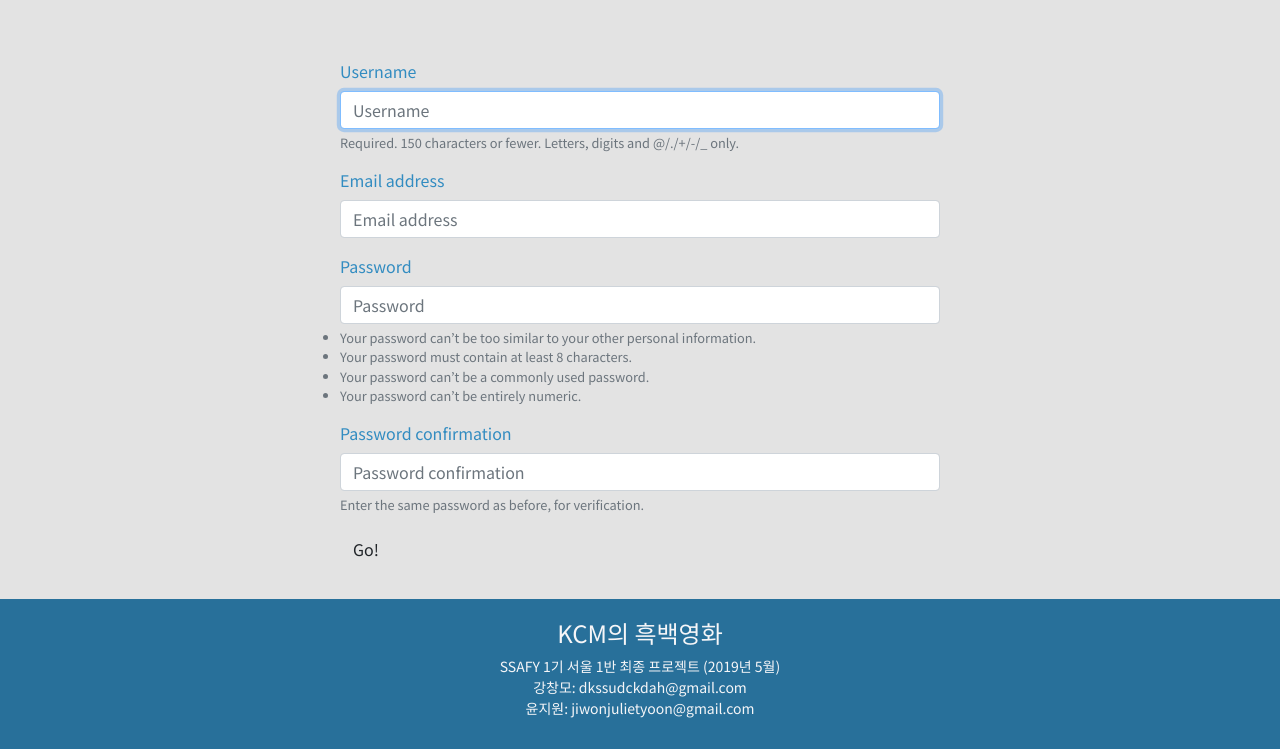
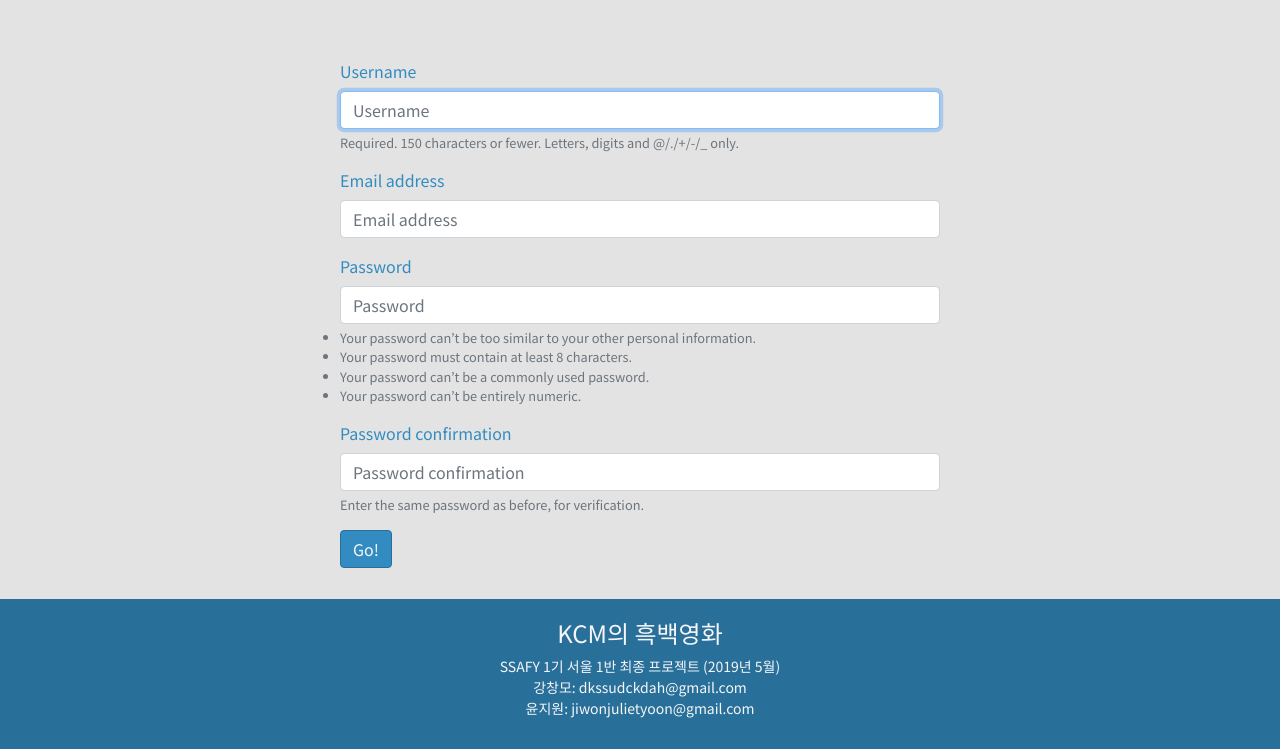
Before and after one commit to ChangmoKang/PJT, a Django app: template accounts/templates/accounts/forms.html in a window 1280 px wide. Shown: the part 51-800 px from the top of the page. Run offline with Django 3.2, Linux system fonts and the light colour scheme; the template is opened without the code that fills it: values that come from a table or form of the project are taken from there, others are empty; parts of the project's set-up code (start-up, migrations or seed data) failed here and were passed over; some libraries are stand-ins or nearby versions.

Commit message:
Fix button color on forms.html

```diff
--- a/accounts/templates/accounts/forms.html
+++ b/accounts/templates/accounts/forms.html
@@ -9,7 +9,7 @@
       {% csrf_token %}
       {% bootstrap_form form %}
       {% buttons %}
-        <button type="submit" class="btn btn-crimson">
+        <button type="submit" class="btn btn-prussian">
           Go!
         </button>
       {% endbuttons %}
```
